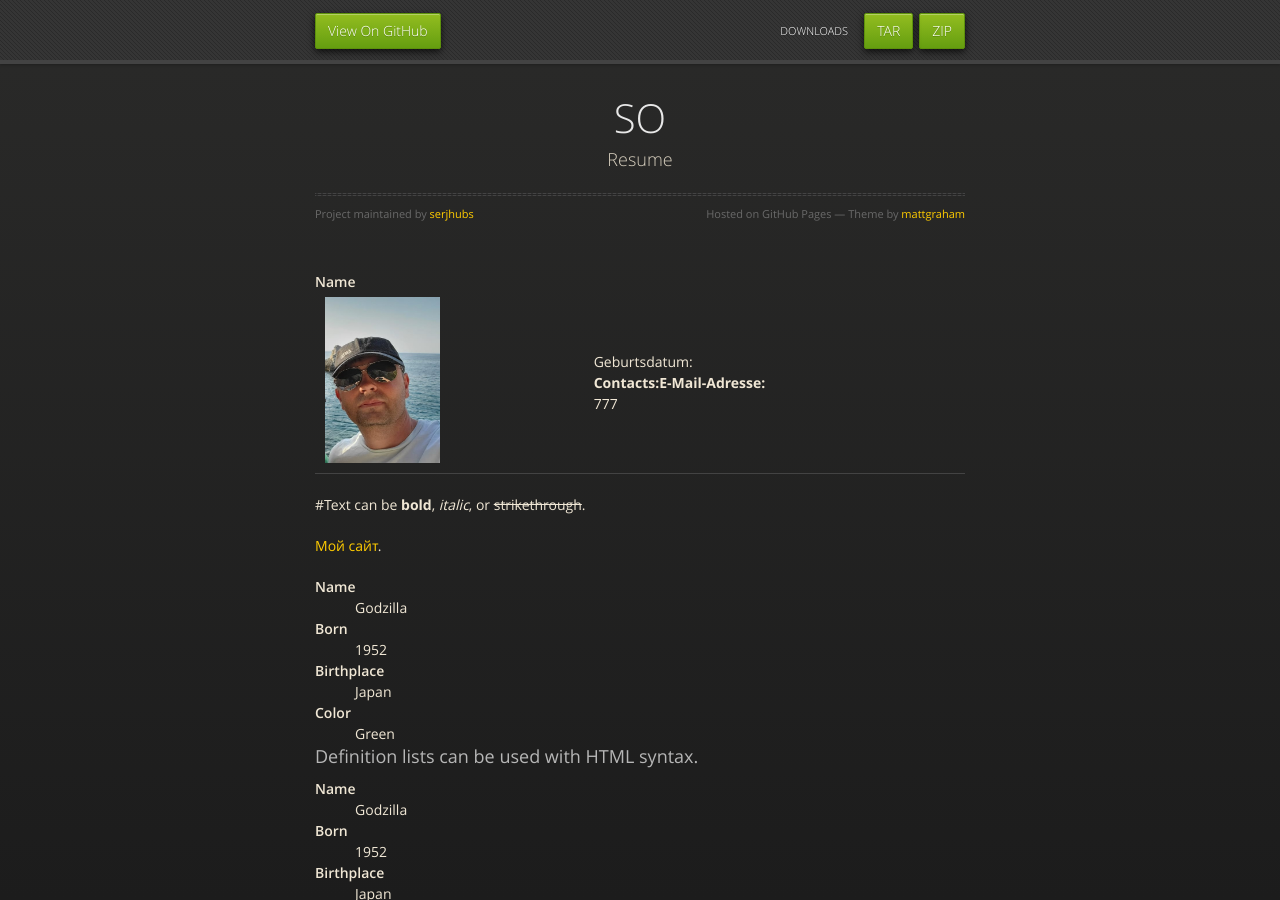
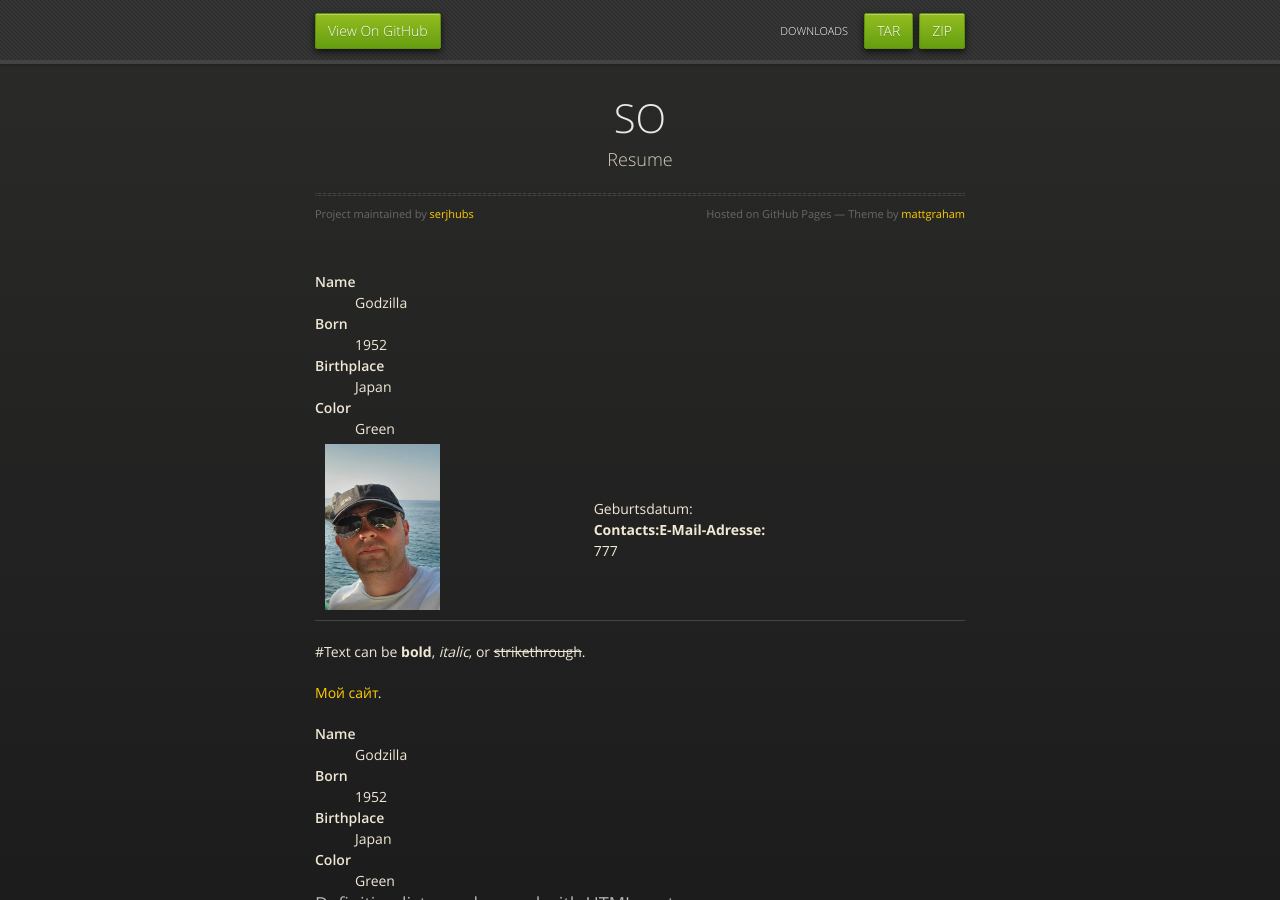
Before and after one commit to serjhubs/Resume, a Jekyll site: the page built from index.md, in a window 1280 px wide and 900 px high. Built offline with Jekyll 4.4.1, drawn with Linux system fonts in a browser that asks for light colours.

Commit message:
Update index.md

```diff
--- a/index.md
+++ b/index.md
@@ -3,13 +3,20 @@ layout: default
 ---
 <Html>
    <table><tr>
-      <dt>Name</dt>
-      <td><img src="https://github.com/serjhubs/Resume/blob/main/_includes/SO.jpeg?raw=true" width="115" heihgt="125"></td>
+     <td><img src="https://github.com/serjhubs/Resume/blob/main/_includes/SO.jpeg?raw=true" width="115" heihgt="125"></td>
       <td> Geburtsdatum:
        <br><strong>Contacts:E-Mail-Adresse:</strong>
         <br>777
       </td>
    </tr>
+      <dt>Name</dt>
+<dd>Godzilla</dd>
+<dt>Born</dt>
+<dd>1952</dd>
+<dt>Birthplace</dt>
+<dd>Japan</dd>
+<dt>Color</dt>
+<dd>Green</dd>
    </table>
 </Html>
 
```
